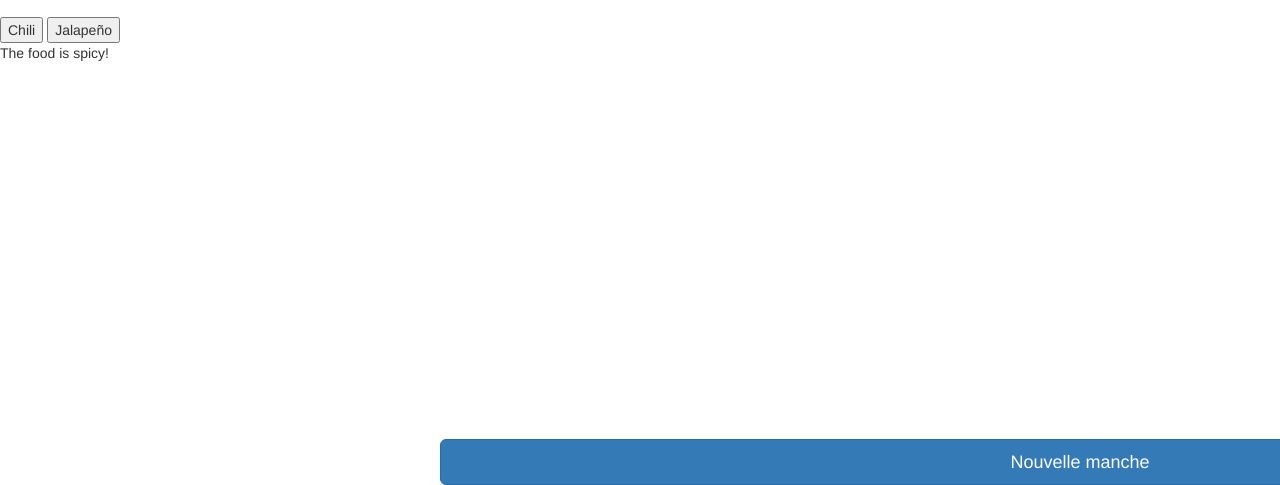
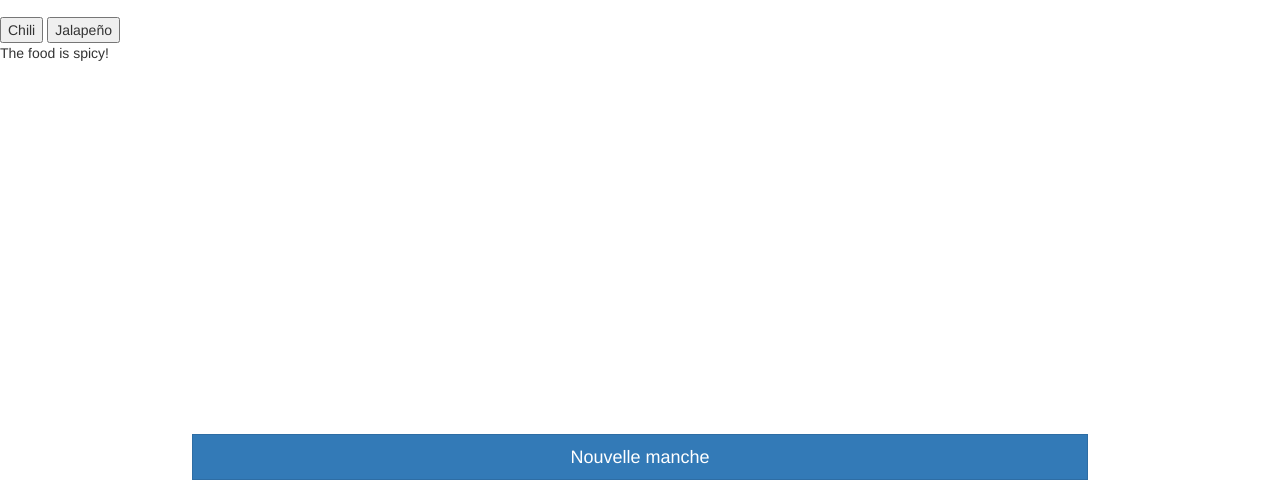
Before and after one commit to jbfuss/scoreCoinche, a website: page index.html in a window 1280 px wide. Shown: the part 315-800 px from the top of the page. Drawn offline with nearby package versions, Linux system fonts and the light colour scheme; some packages are replaced by stand-ins of ours; a script that the page names is missing.

Commit message:
css bouton nouvelle manche

```diff
--- a/css/style.css
+++ b/css/style.css
@@ -37,10 +37,17 @@
     border-top: 1px #DDD solid;
 }
 #newRoundBtn{
+    width: 70%;
+    z-index: 1;
+    margin: auto;
+    margin-bottom: 5px;
+    border-radius: 0px;
+
+}
+#newRoundBtnContainer{
 	position: absolute;
-	width: 100%;
-	bottom: 0;
-	z-index: 1;
+    bottom: 0;
+    width:100%;
 }
 #selectNewRound{
 	background: none;
--- a/index.html
+++ b/index.html
@@ -88,7 +88,7 @@
 			</div>
 		</div>
 
-		<div class="center-block" style="max-width:400px">
+		<div id="newRoundBtnContainer" class="center-block">
 			<button id="newRoundBtn" ng-click="newRoundOpen = !newRoundOpen" type="button" class="btn btn-primary btn-lg btn-block">Nouvelle manche</button>
 		</div>
 		<button ng-click="chiliSpicy()">Chili</button>
@@ -128,7 +128,7 @@
 					  <option value="4" class="optionSuit carreau"></option>
 					</select>
 					<select id="selectNewRound" class="form-control" size="4" style="width:35%">
-					  <option>N/A</option>
+					  <option></option>
 					  <option>Coinché</option>
 					  <option>Surcoinché</option>
 					</select>
```
